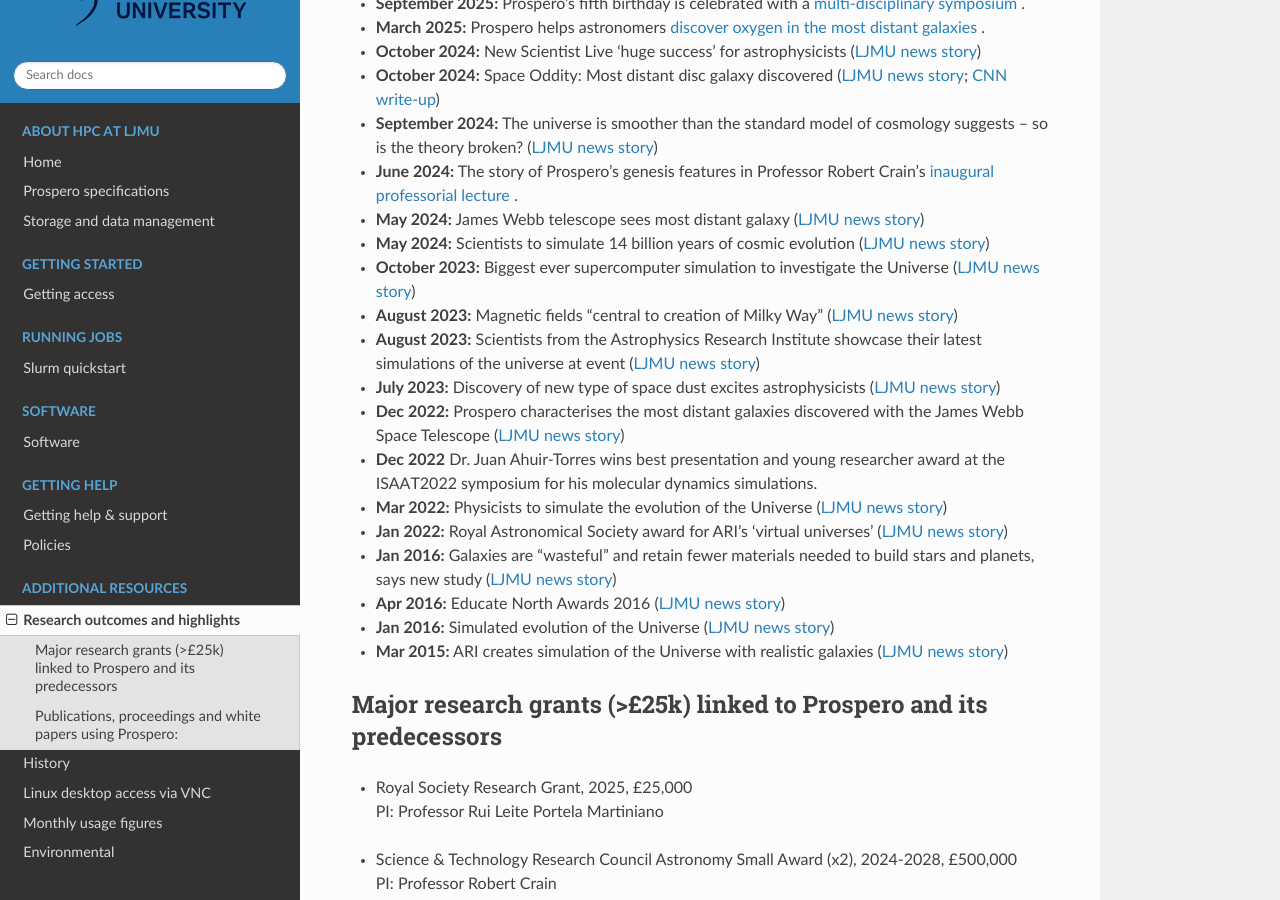
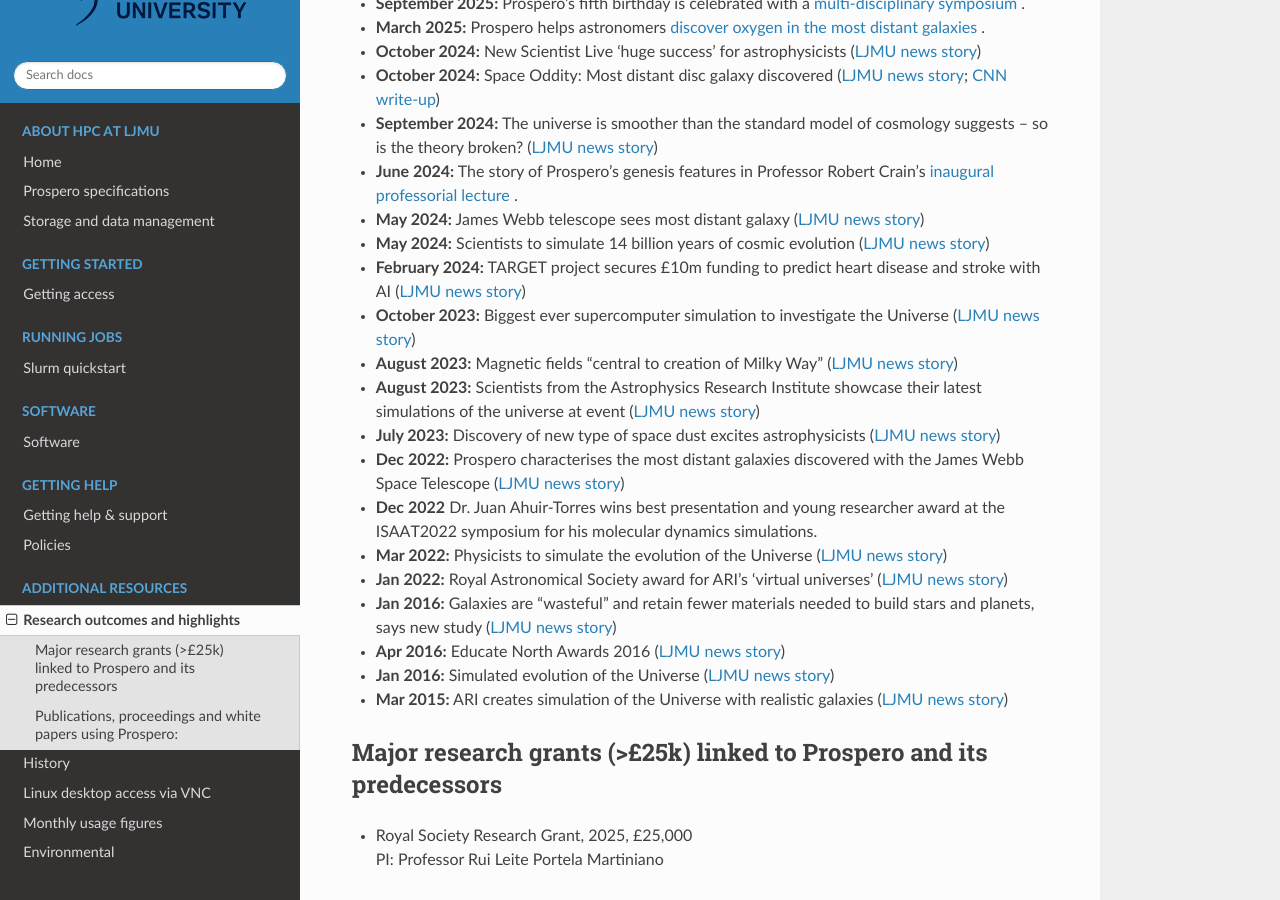
Before and after one commit to astrcrai/prospero-docs, a Sphinx documentation site: the page built from docs/source/highlights.rst, in a window 1280 px wide and 900 px high, scrolled down 360 px. Built offline with Sphinx 7.4.7 and the Read the Docs theme 3.1.0, drawn with Linux system fonts in a browser that asks for light colours.

Commit message:
Update highlights.rst

```diff
--- a/docs/source/highlights.rst
+++ b/docs/source/highlights.rst
@@ -15,6 +15,7 @@
 * **June 2024:** The story of Prospero's genesis features in Professor Robert Crain's `inaugural professorial lecture <https://www.youtube.com/watch?v=1vbFNhgunsw>`_ .
 * **May 2024:** James Webb telescope sees most distant galaxy (`LJMU news story <https://www.ljmu.ac.uk/about-us/news/articles/2024/5/31/most-distant-galaxy>`_)
 * **May 2024:** Scientists to simulate 14 billion years of cosmic evolution (`LJMU news story <https://www.ljmu.ac.uk/about-us/news/articles/2024/5/21/galaxy-models>`_)
+* **February 2024:** TARGET project secures £10m funding to predict heart disease and stroke with AI  (`LJMU news story <https://www.ljmu.ac.uk/about-us/news/articles/2024/2/6/digitaltwinslaunch>`_)
 * **October 2023:** Biggest ever supercomputer simulation to investigate the Universe (`LJMU news story <https://www.ljmu.ac.uk/about-us/news/articles/2023/10/26/flamingo>`_)
 * **August 2023:** Magnetic fields "central to creation of Milky Way" (`LJMU news story <https://www.ljmu.ac.uk/about-us/news/articles/2023/8/21/magnetic-fields>`_)
 * **August 2023:** Scientists from the Astrophysics Research Institute showcase their latest simulations of the universe at event (`LJMU news story <https://www.ljmu.ac.uk/about-us/news/articles/2023/8/2/scientists-from-the-astrophysics-research-institute-take-part-in-the-scitech-daresbury-open-week>`_)
```
